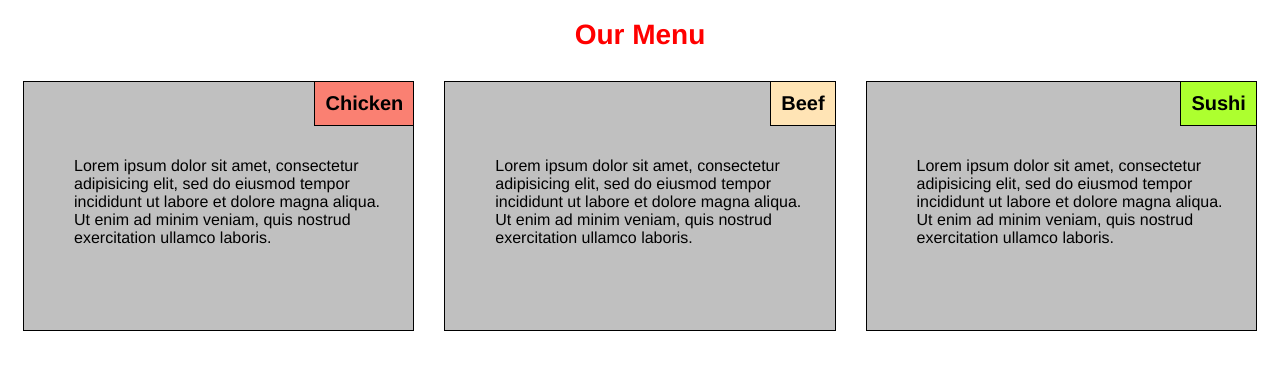
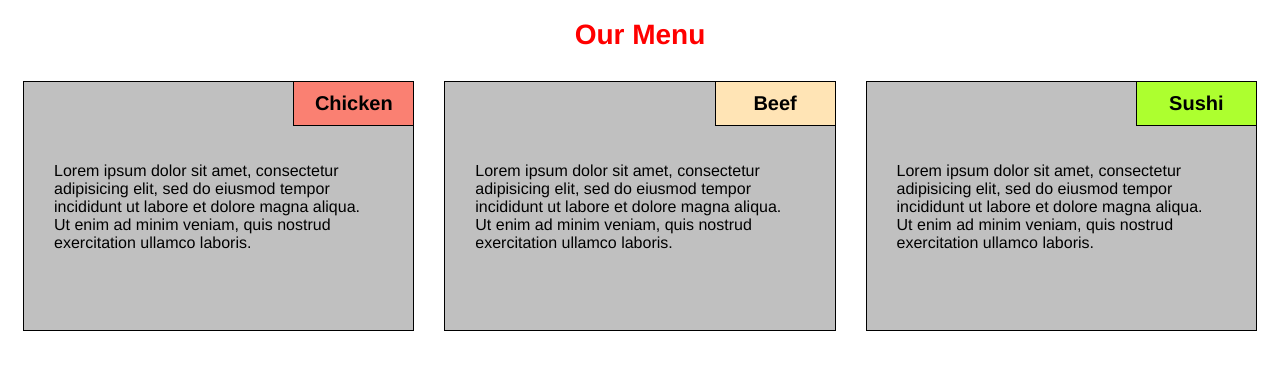
Before and after one commit to durantecode/Coursera-Solutions, a plain HTML site: page module2-solution/index.html in a window 1280 px wide. Drawn offline with Linux system fonts and the light colour scheme.

Commit message:
latest update

```diff
--- a/module2-solution/css/style.css
+++ b/module2-solution/css/style.css
@@ -15,10 +15,11 @@ h1 {
 }
 
 section {
-	border: 1px solid black;
+	  border: 1px solid black;
     background-color: #C0C0C0;
     height: 250px;
     overflow: auto;
+
 
 }
 
@@ -30,12 +31,15 @@ h2 {
     padding: 10px;
     margin-top: 0px;
     margin-bottom: 20px;
+    width: 120px;
+    text-align: center;
+
 }
 
 p {
-	margin-top: 75px;
+	margin-top: 80px;
     width: 80%;
-    margin-left: 50px;
+    margin-left: 30px;
 }
 
 #title1 {
--- a/module2-solution/index.html
+++ b/module2-solution/index.html
@@ -7,7 +7,7 @@
     <title>Module 2 Assignment Solution</title>
 
     <meta name="viewport" content="width=device-width, initial-scale=1">
-    <link rel="stylesheet" href="/css/style.css"/>
+    <link rel="stylesheet" href="css/style.css"/>
 
 </head>
 
```
